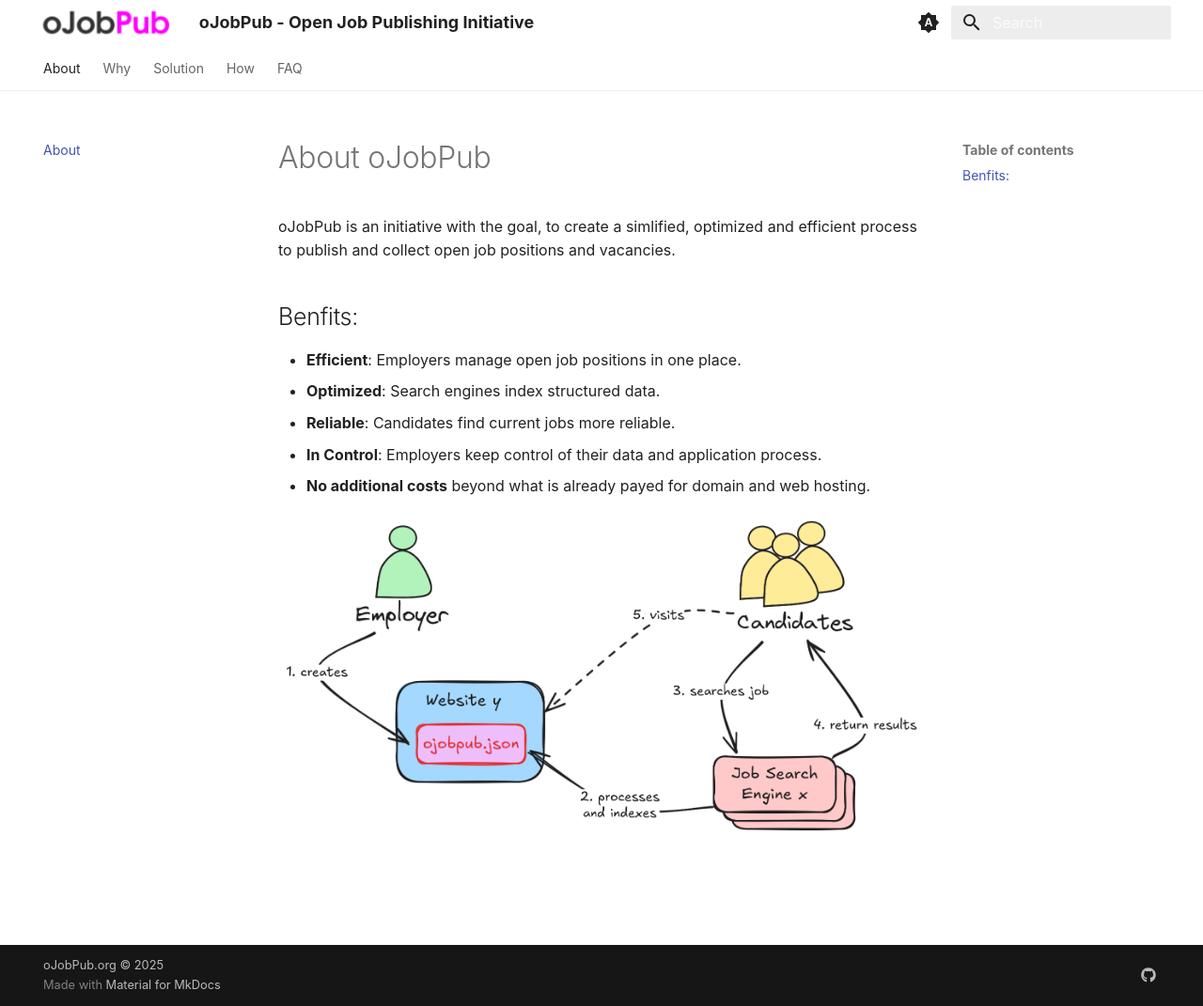
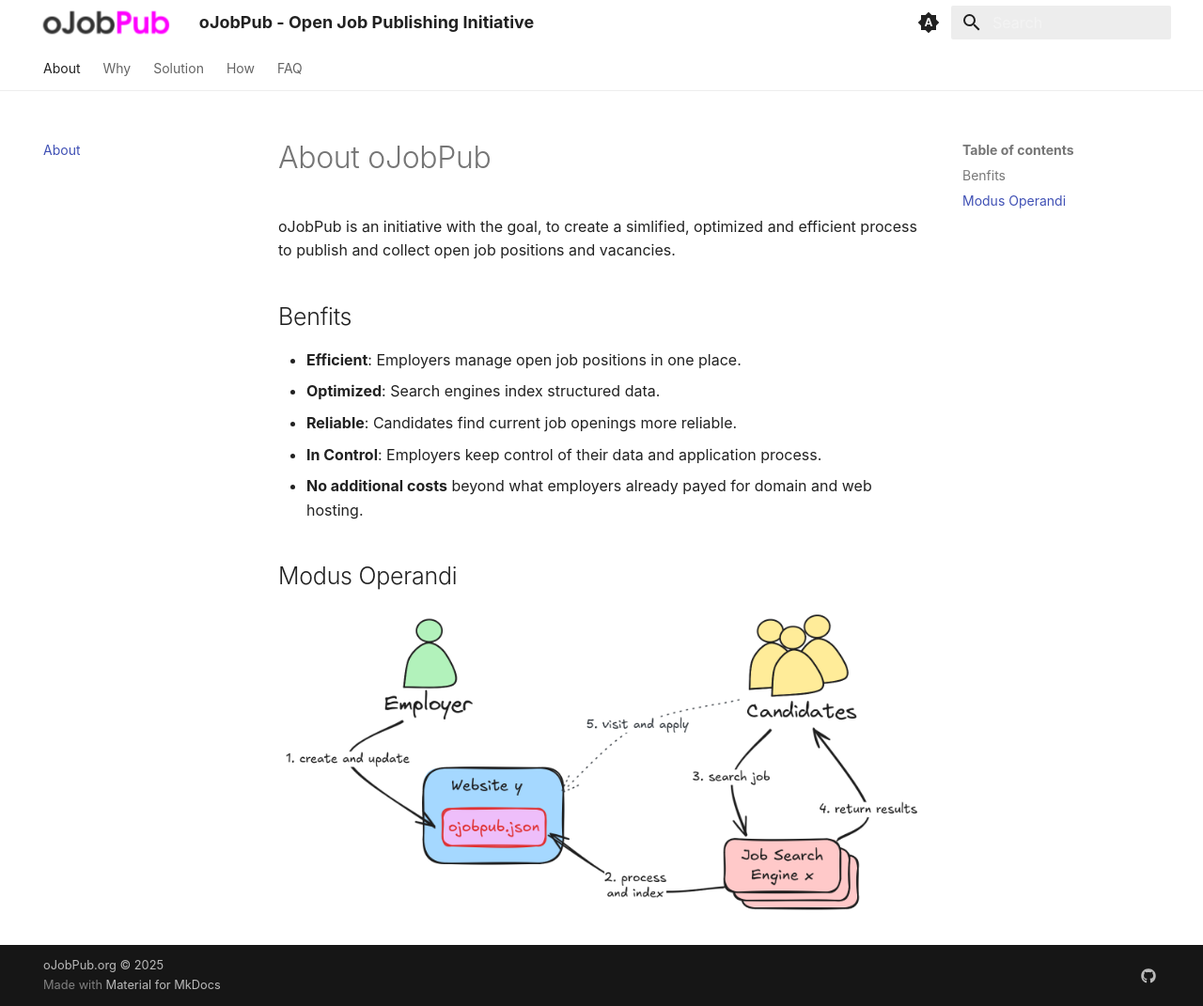
Before and after one commit to letsemploy/docs, an MkDocs documentation site: the page built from docs/index.md, in a window 1280 px wide and 1071 px high. Shown: the whole window at 94% size. Built offline with MkDocs 1.6.1 and Material for MkDocs 9.7.7, drawn with Linux system fonts in a browser that asks for light colours.

```diff
--- a/docs/index.md
+++ b/docs/index.md
@@ -2,12 +2,14 @@
 
 oJobPub is an initiative with the goal, to create a simlified, optimized and efficient process to publish and collect open job positions and vacancies.
 
-## Benfits:
+## Benfits
 
 - **Efficient**: Employers manage open job positions in one place.
 - **Optimized**: Search engines index structured data.
-- **Reliable**: Candidates find current jobs more reliable.
+- **Reliable**: Candidates find current job openings more reliable.
 - **In Control**: Employers keep control of their data and application process.
-- **No additional costs** beyond what is already payed for domain and web hosting.
+- **No additional costs** beyond what employers already payed for domain and web hosting.
+
+## Modus Operandi
 
 ![](static/nutshell.png)
```
Also changed, not shown: docs/static/nutshell.png.
